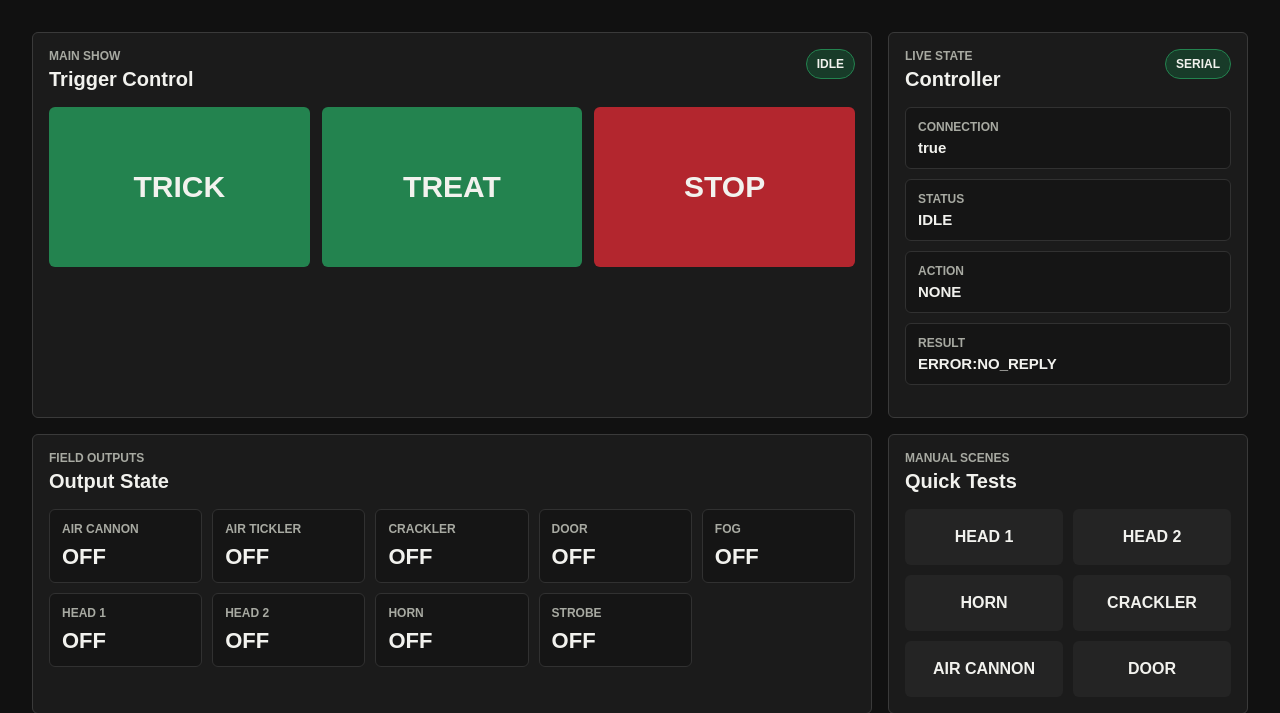
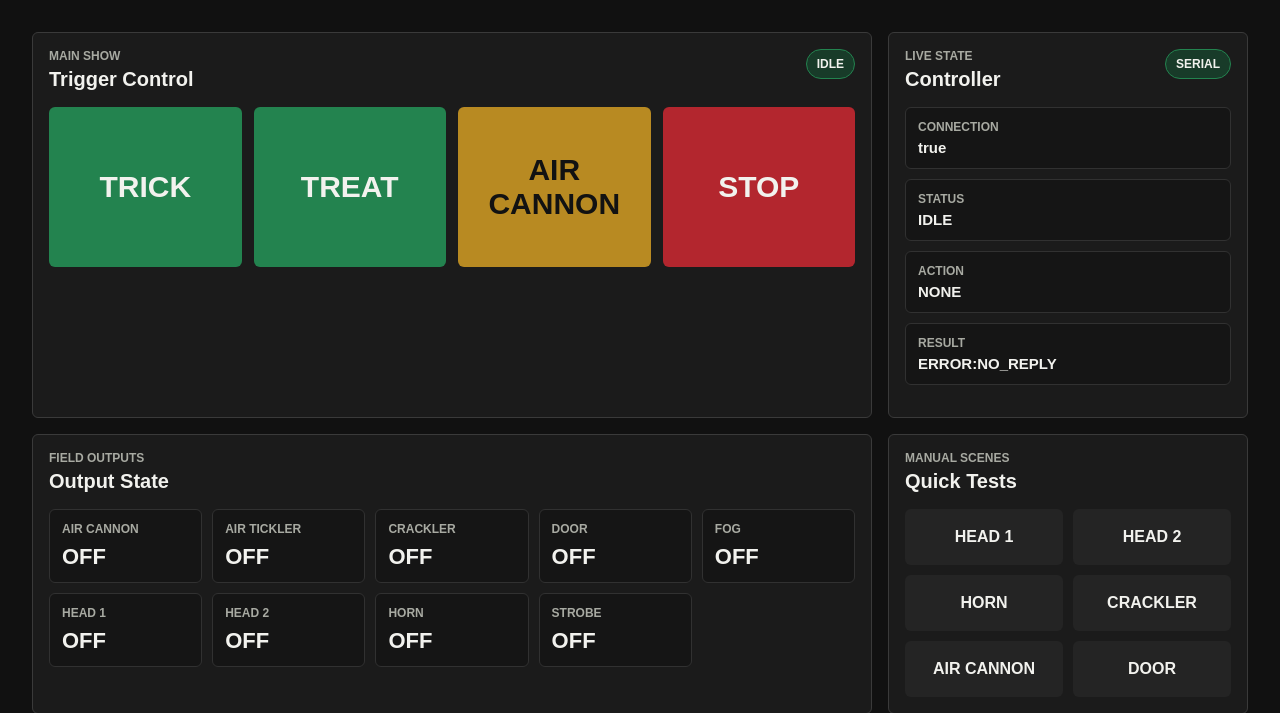
Before and after one commit to cgrenfell52/halloween-controller, a Flask app: page / in a window 1280 px wide. Shown: the part 86-799 px from the top of the page. Run offline with Flask 3, Linux system fonts and the light colour scheme.

Commit message:
Add air cannon to operator controls

```diff
--- a/static/console.css
+++ b/static/console.css
@@ -228,7 +228,7 @@
 
 .primary-actions {
   display: grid;
-  grid-template-columns: repeat(3, minmax(0, 1fr));
+  grid-template-columns: repeat(4, minmax(0, 1fr));
   gap: 12px;
 }
 
--- a/templates/index.html
+++ b/templates/index.html
@@ -34,6 +34,7 @@
       <div class="primary-actions">
         <button class="action-btn action-green" data-main="TRICK">TRICK</button>
         <button class="action-btn action-green" data-main="TREAT">TREAT</button>
+        <button class="action-btn warning" data-command="RUN:TRICK_AIR_CANNON">AIR CANNON</button>
         <button class="action-btn action-stop" data-command="SYS:STOP" data-emergency="true">STOP</button>
       </div>
     </section>
```
Also changed, not shown: tests/test_flask_routes.py (+1 -0 lines).
